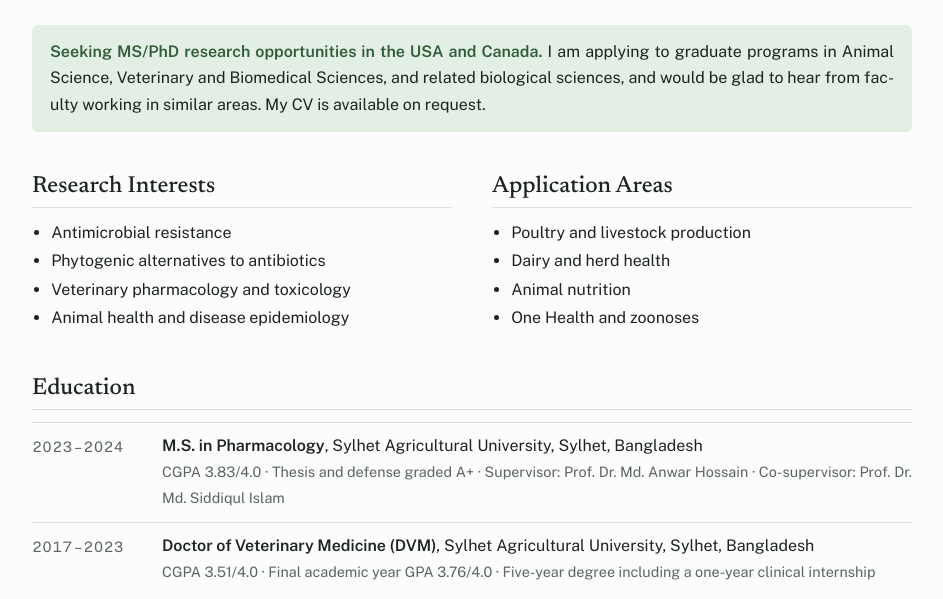
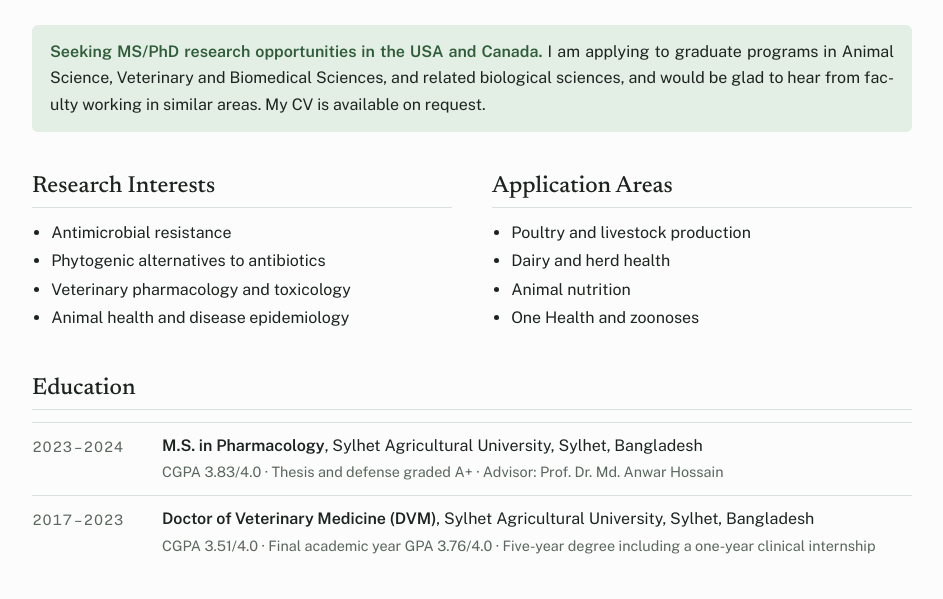
Before and after one commit to chamalishahnaj/chamalishahnaj.github.io, a plain HTML site: page index.html in a window 1280 px wide. Shown: the part 426-1025 px from the top of the page, without its empty margins (168-1111 px from the left). Drawn offline with nearby package versions, Linux system fonts and the light colour scheme.

Commit message:
Add files via upload

```diff
--- a/index.html
+++ b/index.html
@@ -172,7 +172,7 @@ footer{max-width:880px;margin:0 auto;border-top:1px solid var(--rule);padding-bl
   </div>
 
   <h2>Education</h2>
-  <div class="row"><div class="when">2023 – 2024</div><div><b>M.S. in Pharmacology</b>, Sylhet Agricultural University, Sylhet, Bangladesh<br><span class="muted small">CGPA 3.83/4.0 · Thesis and defense graded A+ · Supervisor: Prof. Dr. Md. Anwar Hossain · Co-supervisor: Prof. Dr. Md. Siddiqul Islam</span></div></div>
+  <div class="row"><div class="when">2023 – 2024</div><div><b>M.S. in Pharmacology</b>, Sylhet Agricultural University, Sylhet, Bangladesh<br><span class="muted small">CGPA 3.83/4.0 · Thesis and defense graded A+ · Advisor: Prof. Dr. Md. Anwar Hossain</span></div></div>
   <div class="row"><div class="when">2017 – 2023</div><div><b>Doctor of Veterinary Medicine (DVM)</b>, Sylhet Agricultural University, Sylhet, Bangladesh<br><span class="muted small">CGPA 3.51/4.0 · Final academic year GPA 3.76/4.0 · Five-year degree including a one-year clinical internship</span></div></div>
 
   <h2>Recent News</h2>
```
